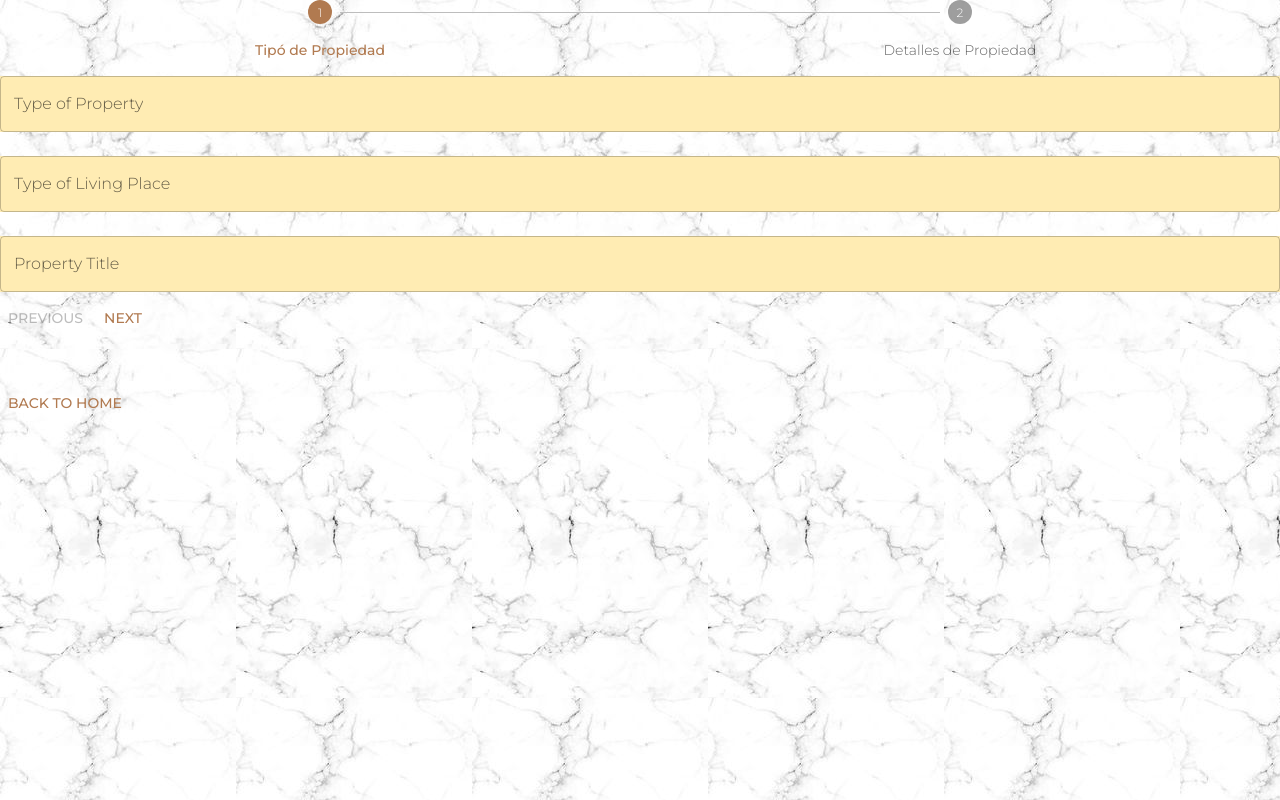
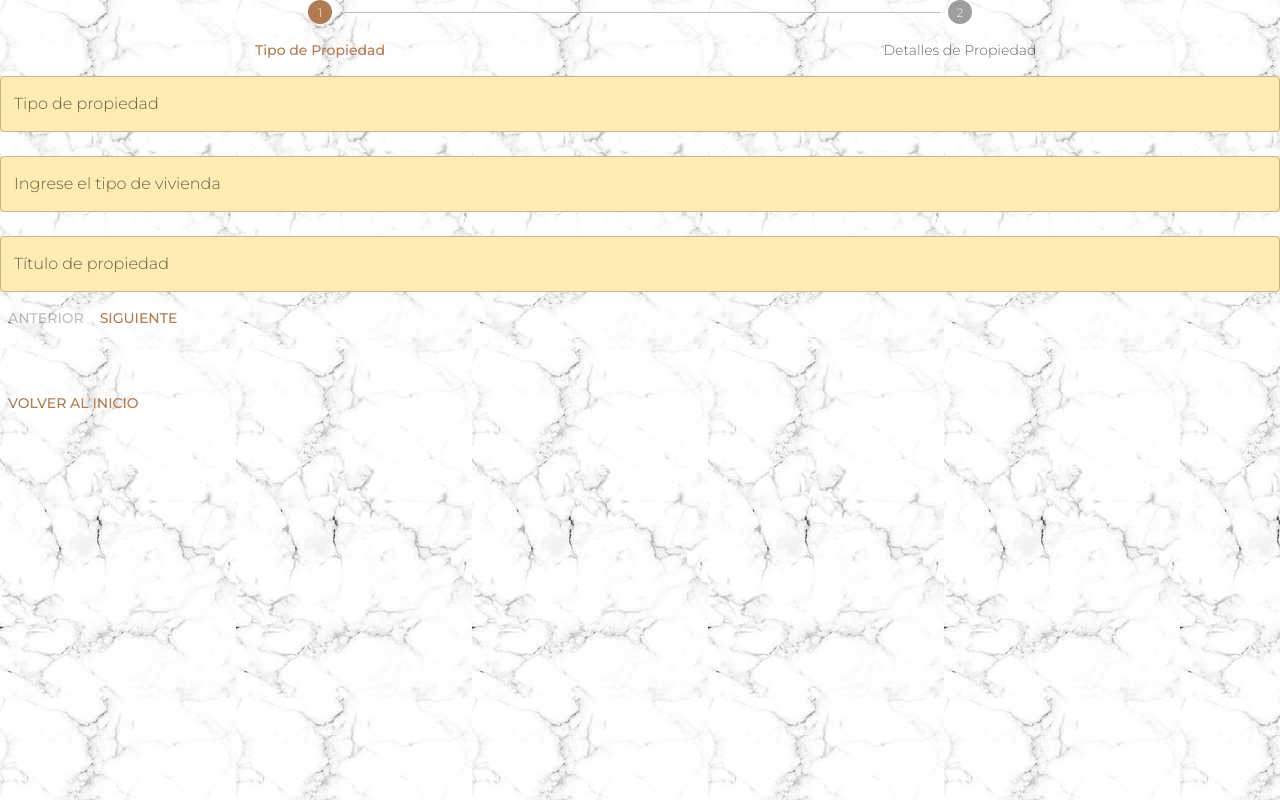
Before and after one commit to HenryAzz/proyectonuevo, a React (Vite) app in the folder client/: page /formTasar in a window 1280 px wide. Built offline with nearby package versions, Linux system fonts and the light colour scheme.

Commit message:
English to spannish correction

```diff
--- a/client/package.json
+++ b/client/package.json
@@ -38,6 +38,6 @@
     "eslint-plugin-react-hooks": "^4.6.0",
     "eslint-plugin-react-refresh": "^0.3.4",
     "typescript": "^5.0.2",
-    "vite": "^4.3.2"
+    "vite": "^4.3.5"
   }
 }
--- a/client/src/components/about/About.tsx
+++ b/client/src/components/about/About.tsx
@@ -86,7 +86,7 @@ export const About = () => {
                 disabled={activeStep === 0}
               >
                 {theme.direction === "rtl" ? <KeyboardArrowRight /> : <KeyboardArrowLeft />}
-                Back
+                Volver
               </Button>
             }
           />
--- a/client/src/components/formTasar/formTasar.tsx
+++ b/client/src/components/formTasar/formTasar.tsx
@@ -14,7 +14,7 @@ export const FormTasar = () => {
   };
 
   function getSteps() {
-    return ["Tipó de Propiedad", "Detalles de Propiedad"];
+    return ["Tipo de Propiedad", "Detalles de Propiedad"];
   }
 
   const TypeForm = () => {
@@ -28,9 +28,9 @@ export const FormTasar = () => {
         <TextField
           sx={{ bgcolor: "#ffecb3" }}
           id="tipo-propiedad"
-          label="Type of Property"
+          label="Tipo de propiedad"
           variant="outlined"
-          placeholder="Enter Your Type of Real Estate Property"
+          placeholder="Ingrese el tipo de propiedad"
           fullWidth
           margin="normal"
           // {...field}
@@ -44,9 +44,9 @@ export const FormTasar = () => {
         <TextField
           sx={{ bgcolor: "#ffecb3" }}
           id="tipo-vivienda"
-          label="Type of Living Place"
+          label="Ingrese el tipo de vivienda"
           variant="outlined"
-          placeholder="Enter Your Type of Living Place"
+          placeholder="Ingrese el tipo de vivienda"
           fullWidth
           margin="normal"
           // {...field}
@@ -60,9 +60,9 @@ export const FormTasar = () => {
         <TextField
           sx={{ bgcolor: "#ffecb3" }}
           id="titulo-propiedad"
-          label="Property Title"
+          label="Título de propiedad"
           variant="outlined"
-          placeholder="Enter Your Property Title Url"
+          placeholder="Ingrese el título de propiedad del inmueble"
           fullWidth
           margin="normal"
           // {...field}
@@ -85,9 +85,9 @@ export const FormTasar = () => {
           <TextField
             sx={{ bgcolor: "#ffecb3" }}
             id="direccion"
-            label="Address"
+            label="Dirección"
             variant="outlined"
-            placeholder="Enter Your Address"
+            placeholder="Ingrese la dirección"
             fullWidth
             margin="normal"
             // {...field}
@@ -101,9 +101,9 @@ export const FormTasar = () => {
           <TextField
             sx={{ bgcolor: "#ffecb3" }}
             id="numero"
-            label="Number"
+            label="Número"
             variant="outlined"
-            placeholder="Enter Your Address' Number"
+            placeholder="Ingrese el número de la dirección"
             fullWidth
             margin="normal"
             // {...field}
@@ -120,9 +120,9 @@ export const FormTasar = () => {
           <TextField
             sx={{ bgcolor: "#ffecb3" }}
             id="dpto"
-            label="Apartament"
+            label="Apartamento"
             variant="outlined"
-            placeholder="Enter Your Apartament's number and/or letter"
+            placeholder="Ingrese el número y/o letra del apartamento"
             fullWidth
             margin="normal"
             // {...field}
@@ -136,9 +136,9 @@ export const FormTasar = () => {
           <TextField
             sx={{ bgcolor: "#ffecb3" }}
             id="piso"
-            label="Floor"
+            label="Piso"
             variant="outlined"
-            placeholder="Enter Your Apartament's Floor"
+            placeholder="Ingrese el piso de su apartamento"
             fullWidth
             margin="normal"
             // {...field}
@@ -155,9 +155,9 @@ export const FormTasar = () => {
           <TextField
             sx={{ bgcolor: "#ffecb3" }}
             id="localidad"
-            label="Location"
+            label="Ubicación"
             variant="outlined"
-            placeholder="Enter The Location "
+            placeholder="Ingrese la ubicación"
             fullWidth
             margin="normal"
             // {...field}
@@ -171,9 +171,9 @@ export const FormTasar = () => {
           <TextField
             sx={{ bgcolor: "#ffecb3" }}
             id="provincia"
-            label="Province"
+            label="Provincia"
             variant="outlined"
-            placeholder="Enter The Province"
+            placeholder="Ingrese la provincia"
             fullWidth
             margin="normal"
             // {...field}
@@ -187,9 +187,9 @@ export const FormTasar = () => {
           <TextField
             sx={{ bgcolor: "#ffecb3" }}
             id="codigo-postal"
-            label="Postal Code"
+            label="Código postal"
             variant="outlined"
-            placeholder="Enter The Postal Code"
+            placeholder="Ingrese el código postal"
             fullWidth
             margin="normal"
             // {...field}
@@ -228,16 +228,16 @@ export const FormTasar = () => {
       {getStepContent(activeStep)}
       {activeStep === steps.length ? (
         <Typography variant="h3" align="center">
-          Thank You
+          ¡Muchas Gracias!
         </Typography>
       ) : (
         <>
           {" "}
           <Button disabled={activeStep === 0} onClick={() => previousStep()}>
-            Previous
+            Anterior
           </Button>
           <Button onClick={() => nextStep()}>
-            {activeStep === steps.length - 1 ? "Finish" : "Next"}
+            {activeStep === steps.length - 1 ? "Finalizar" : "Siguiente"}
           </Button>
         </>
       )}
@@ -245,7 +245,7 @@ export const FormTasar = () => {
       <br />
       <br />
       <Link to="/firstFilters">
-        <Button>Back to Home</Button>
+        <Button>Volver al Inicio</Button>
       </Link>
     </div>
   );
--- a/client/src/components/formVenta/formVenta.tsx
+++ b/client/src/components/formVenta/formVenta.tsx
@@ -14,7 +14,7 @@ export const FormVenta = () => {
   };
 
   function getSteps() {
-    return ["Datos del Propietario", "Tipó de Propiedad", "Detalles de Propiedad"];
+    return ["Datos del Propietario", "Tipo de Propiedad", "Detalles de Propiedad"];
   }
 
   const DniForm = () => {
@@ -29,9 +29,9 @@ export const FormVenta = () => {
           <TextField
             sx={{ bgcolor: "#ffecb3" }}
             id="dni-propietaio"
-            label="Owner's DNI/ID"
+            label="DNI del propietario"
             variant="outlined"
-            placeholder="Enter Your DNI/ID"
+            placeholder="Ingrese su DNI"
             fullWidth
             margin="normal"
             // {...field}
@@ -45,9 +45,9 @@ export const FormVenta = () => {
           <TextField
             sx={{ bgcolor: "#ffecb3" }}
             id="alternate-phone"
-            label="Alternative Phone"
+            label="Teléfono"
             variant="outlined"
-            placeholder="Enter Your Alternative Phone"
+            placeholder="Ingrese su número de Teléfono"
             fullWidth
             margin="normal"
             // {...field}
@@ -64,9 +64,9 @@ export const FormVenta = () => {
           <TextField
             sx={{ bgcolor: "#ffecb3" }}
             id="foto-frente"
-            label="Dni´s front photo"
+            label="Imagen frontal del DNI"
             variant="outlined"
-            placeholder="Enter Your Dni´s front photo Url"
+            placeholder="Cargar imagen frontal del DNI"
             fullWidth
             margin="normal"
             // {...field}
@@ -80,9 +80,9 @@ export const FormVenta = () => {
           <TextField
             sx={{ bgcolor: "#ffecb3" }}
             id="foto-dorso"
-            label="Dni´s back photo"
+            label="Imagen dorsal del DNI "
             variant="outlined"
-            placeholder="Enter Your Dni´s back photo Url"
+            placeholder="Cargar imagen dorsal del DNI"
             fullWidth
             margin="normal"
             // {...field}
@@ -105,9 +105,9 @@ export const FormVenta = () => {
         <TextField
           sx={{ bgcolor: "#ffecb3" }}
           id="tipo-propiedad"
-          label="Type of Property"
+          label="Tipo de Propiedad"
           variant="outlined"
-          placeholder="Enter Your Type of Real Estate Property"
+          placeholder="Ingrese el tipo de su propiedad"
           fullWidth
           margin="normal"
           // {...field}
@@ -121,9 +121,9 @@ export const FormVenta = () => {
         <TextField
           sx={{ bgcolor: "#ffecb3" }}
           id="tipo-vivienda"
-          label="Type of Living Place"
+          label="Tipo de Vivienda"
           variant="outlined"
-          placeholder="Enter Your Type of Living Place"
+          placeholder="Ingrese su tipo de Vivienda"
           fullWidth
           margin="normal"
           // {...field}
@@ -137,9 +137,9 @@ export const FormVenta = () => {
         <TextField
           sx={{ bgcolor: "#ffecb3" }}
           id="titulo-propiedad"
-          label="Property Title"
+          label="Título de propiedad"
           variant="outlined"
-          placeholder="Enter Your Property Title Url"
+          placeholder="Cargar la Imagen del título de propiedad del inmueble"
           fullWidth
           margin="normal"
           // {...field}
@@ -162,9 +162,9 @@ export const FormVenta = () => {
           <TextField
             sx={{ bgcolor: "#ffecb3" }}
             id="direccion"
-            label="Address"
+            label="Dirección"
             variant="outlined"
-            placeholder="Enter Your Address"
+            placeholder="Dirección del inmueble"
             fullWidth
             margin="normal"
             // {...field}
@@ -178,9 +178,9 @@ export const FormVenta = () => {
           <TextField
             sx={{ bgcolor: "#ffecb3" }}
             id="numero"
-            label="Number"
+            label="Número"
             variant="outlined"
-            placeholder="Enter Your Address' Number"
+            placeholder="Número de la dirección"
             fullWidth
             margin="normal"
             // {...field}
@@ -197,9 +197,9 @@ export const FormVenta = () => {
           <TextField
             sx={{ bgcolor: "#ffecb3" }}
             id="dpto"
-            label="Apartament"
+            label="Apartamento"
             variant="outlined"
-            placeholder="Enter Your Apartament's number and/or letter"
+            placeholder="Ingrese el número y/o letra del apartamento"
             fullWidth
             margin="normal"
             // {...field}
@@ -213,9 +213,9 @@ export const FormVenta = () => {
           <TextField
             sx={{ bgcolor: "#ffecb3" }}
             id="piso"
-            label="Floor"
+            label="Piso"
             variant="outlined"
-            placeholder="Enter Your Apartament's Floor"
+            placeholder="Piso del Apartamento"
             fullWidth
             margin="normal"
             // {...field}
@@ -232,9 +232,9 @@ export const FormVenta = () => {
           <TextField
             sx={{ bgcolor: "#ffecb3" }}
             id="localidad"
-            label="Location"
+            label="Ubicación"
             variant="outlined"
-            placeholder="Enter The Location "
+            placeholder="Ingrese la ubicación "
             fullWidth
             margin="normal"
             // {...field}
@@ -248,9 +248,9 @@ export const FormVenta = () => {
           <TextField
             sx={{ bgcolor: "#ffecb3" }}
             id="provincia"
-            label="Province"
+            label="Provincia"
             variant="outlined"
-            placeholder="Enter The Province"
+            placeholder="Ingrese la provincia"
             fullWidth
             margin="normal"
             // {...field}
@@ -264,9 +264,9 @@ export const FormVenta = () => {
           <TextField
             sx={{ bgcolor: "#ffecb3" }}
             id="codigo-postal"
-            label="Postal Code"
+            label="Código Postal"
             variant="outlined"
-            placeholder="Enter The Postal Code"
+            placeholder="Ingrese el código postal"
             fullWidth
             margin="normal"
             // {...field}
@@ -307,16 +307,16 @@ export const FormVenta = () => {
       {getStepContent(activeStep)}
       {activeStep === steps.length ? (
         <Typography variant="h3" align="center">
-          Thank You
+          ¡Muchas Gracias!
         </Typography>
       ) : (
         <>
           {" "}
           <Button disabled={activeStep === 0} onClick={() => previousStep()}>
-            Previous
+            Anterior
           </Button>
           <Button onClick={() => nextStep()}>
-            {activeStep === steps.length - 1 ? "Finish" : "Next"}
+            {activeStep === steps.length - 1 ? "Finalizar" : "Siguiente"}
           </Button>
         </>
       )}
@@ -324,7 +324,7 @@ export const FormVenta = () => {
       <br />
       <br />
       <Link to="/firstFilters">
-        <Button>Back to Home</Button>
+        <Button>Volver al Inicio</Button>
       </Link>
     </div>
   );
--- a/client/src/components/homeDesktop/HomeDesktop.tsx
+++ b/client/src/components/homeDesktop/HomeDesktop.tsx
@@ -27,7 +27,7 @@ export const HomeDesktop = () => {
               </Typography>
               <Typography component="p" variant="body2" mt={1}>
                 La casa de ensueño cuenta con 5 habitaciones, 5 y 1/2 baños, pileta y un gran patio.
-                Veni por la llave de la casa de tus sueños
+                Vení por la llave de la casa de tus sueños
               </Typography>
             </CardContent>
           </CardActionArea>
@@ -57,7 +57,7 @@ export const HomeDesktop = () => {
           </CardActionArea>
           <CardActions>
             <Button variant="contained">Hacer Reserva</Button>
-            <Button variant="outlined">Mas Informacion</Button>
+            <Button variant="outlined">Más Información</Button>
           </CardActions>
         </Card>
 
--- a/client/src/components/landing/Landing.tsx
+++ b/client/src/components/landing/Landing.tsx
@@ -122,12 +122,12 @@ export const Landing = () => {
           />
           <Box textAlign={"center"}>
             <Button sx={{ mt: 5 }} variant="contained" component="a" href="/firstFilters">
-              Lets Go
+              Inicio
             </Button>
           </Box>
           <Box textAlign={"center"}>
             <Button sx={{ mt: 5 }} variant="contained" component="a" href="/About">
-              About Us
+              Sobre Nosotros
             </Button>
           </Box>
         </Box>
```
Also changed, not shown: client/src/components/logIn/LogIn.tsx (+12 -12 lines), 2 other files (tests, documents, lock files or other folders).
